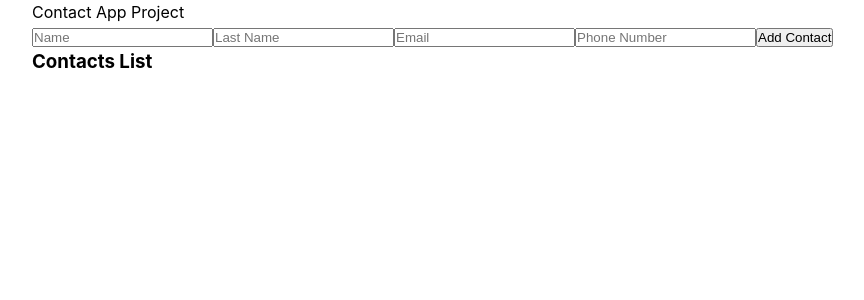
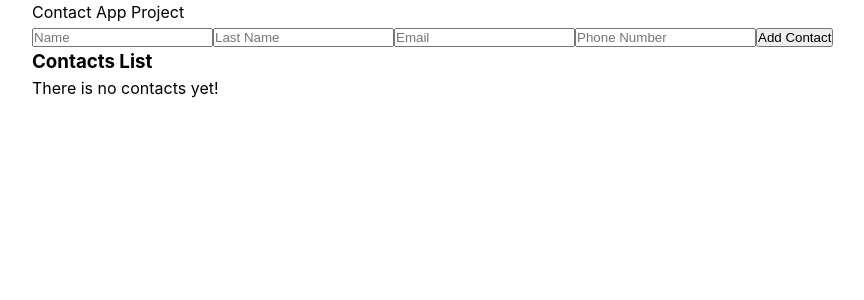
Before and after one commit to 7abracadabra7/contact-app, a React (Vite) app: page / in a window 1280 px wide. Shown: the top 300 px of the page, without its empty margins (108-972 px from the left). Built offline with nearby package versions, Linux system fonts and the light colour scheme.

Commit message:
delete handler added

```diff
--- a/src/components/AddContact.jsx
+++ b/src/components/AddContact.jsx
@@ -11,6 +11,13 @@ const AddContact = () => {
     email: "",
     number: "",
   });
+
+  const deleteHandler = (id) => {
+    console.log("delete", id);
+    const newContacts = contacts.filter((contact) => contact.id !== id);
+    setContacts(newContacts);
+  };
+
   const changeInputHandler = (event) => {
     const name = event.target.name;
     const value = event.target.value;
@@ -19,11 +26,8 @@ const AddContact = () => {
 
   const addContactHandler = () => {
     const contactId = uuidv4();
-    console.log(contactId);
     const newContact = { ...contact, id: contactId };
-    console.log(newContact, "new");
     setContacts((contacts) => [...contacts, newContact]);
-    console.log(contacts);
     setContact({
       id: "",
       name: "",
@@ -64,7 +68,7 @@ const AddContact = () => {
         value={contact.number}
       />
       <button onClick={addContactHandler}>Add Contact</button>
-      <ContactsList contacts={contacts} />
+      <ContactsList contacts={contacts} onDelete={deleteHandler} />
     </div>
   );
 };
--- /dev/null
+++ b/src/components/ContactItem.jsx
@@ -0,0 +1,26 @@
+import React from "react";
+import styles from "./ContactItem.module.css";
+const ContactItem = ({ contact, onDelete }) => {
+  console.log({ contact });
+  return (
+    <div className={styles.card}>
+      <div className={styles.profileImage}>
+        <img src="../../images/4.avif"></img>
+      </div>
+      <div className={styles.infoItems}>
+        <p>
+          {contact.name} {contact.lastname}
+        </p>
+        <p>{contact.email}</p>
+        <p>{contact.number}</p>
+      </div>
+      <div className={styles.icons}>
+        <span>👁</span>
+        <span>✏</span>
+        <span onClick={() => onDelete(contact.id)}>🗑</span>
+      </div>
+    </div>
+  );
+};
+
+export default ContactItem;
--- /dev/null
+++ b/src/components/ContactItem.module.css
@@ -0,0 +1,37 @@
+.card {
+  display: flex;
+  flex-direction: row;
+  width: 450px;
+  gap: 10px;
+  border: 1px solid black;
+  align-items: center;
+}
+
+.profileImage img {
+  width: 80px;
+  border-radius: 50%;
+}
+
+.infoItems {
+  height: 80px;
+  width: 300px;
+  display: flex;
+  flex-direction: column;
+}
+
+.infoItems p {
+  width: 300px;
+  display: inline-block;
+  border: 1px solid black;
+  padding-left: 10px;
+}
+
+.icons {
+  display: flex;
+  flex-direction: column;
+}
+
+.icons span {
+  border: 1px solid black;
+  background-color: red;
+}
--- a/src/components/ContactsList.jsx
+++ b/src/components/ContactsList.jsx
@@ -1,30 +1,24 @@
 /* eslint-disable react/prop-types */
+import ContactItem from "./ContactItem";
 import styles from "./ContactsList.module.css";
 
-const ContactsList = ({ contacts }) => {
+const ContactsList = ({ contacts, onDelete }) => {
   return (
     <div>
       <h3>Contacts List</h3>
       <div className={styles.container}>
-        {contacts.map((contact) => (
-          <div className={styles.card} key={contact.id}>
-            <div className={styles.profileImage}>
-              <img src="../../images/4.avif"></img>
-            </div>
-            <div className={styles.infoItems}>
-              <p>
-                {contact.name} {contact.lastname}
-              </p>
-              <p>{contact.email}</p>
-              <p>{contact.number}</p>
-            </div>
-            <div className={styles.icons}>
-              <span>👁</span>
-              <span>✏</span>
-              <span>🗑</span>
-            </div>
-          </div>
-        ))}
+        {console.log(contacts)}
+        {contacts.length ? (
+          contacts.map((contact) => (
+            <ContactItem
+              key={contact.id}
+              contact={contact}
+              onDelete={onDelete}
+            />
+          ))
+        ) : (
+          <p>There is no contacts yet!</p>
+        )}
       </div>
     </div>
   );
--- a/src/components/ContactsList.module.css
+++ b/src/components/ContactsList.module.css
@@ -2,41 +2,3 @@
   display: grid;
   grid-template-columns: 2;
 }
-
-.card {
-  display: flex;
-  flex-direction: row;
-  width: 450px;
-  gap: 10px;
-  border: 1px solid black;
-  align-items: center;
-}
-
-.profileImage img {
-  width: 80px;
-  border-radius: 50%;
-}
-
-.infoItems {
-  height: 80px;
-  width: 300px;
-  display: flex;
-  flex-direction: column;
-}
-
-.infoItems p {
-  width: 300px;
-  display: inline-block;
-  border: 1px solid black;
-  padding-left: 10px;
-}
-
-.icons {
-  display: flex;
-  flex-direction: column;
-}
-
-.icons span {
-  border: 1px solid black;
-  background-color: red;
-}
```
